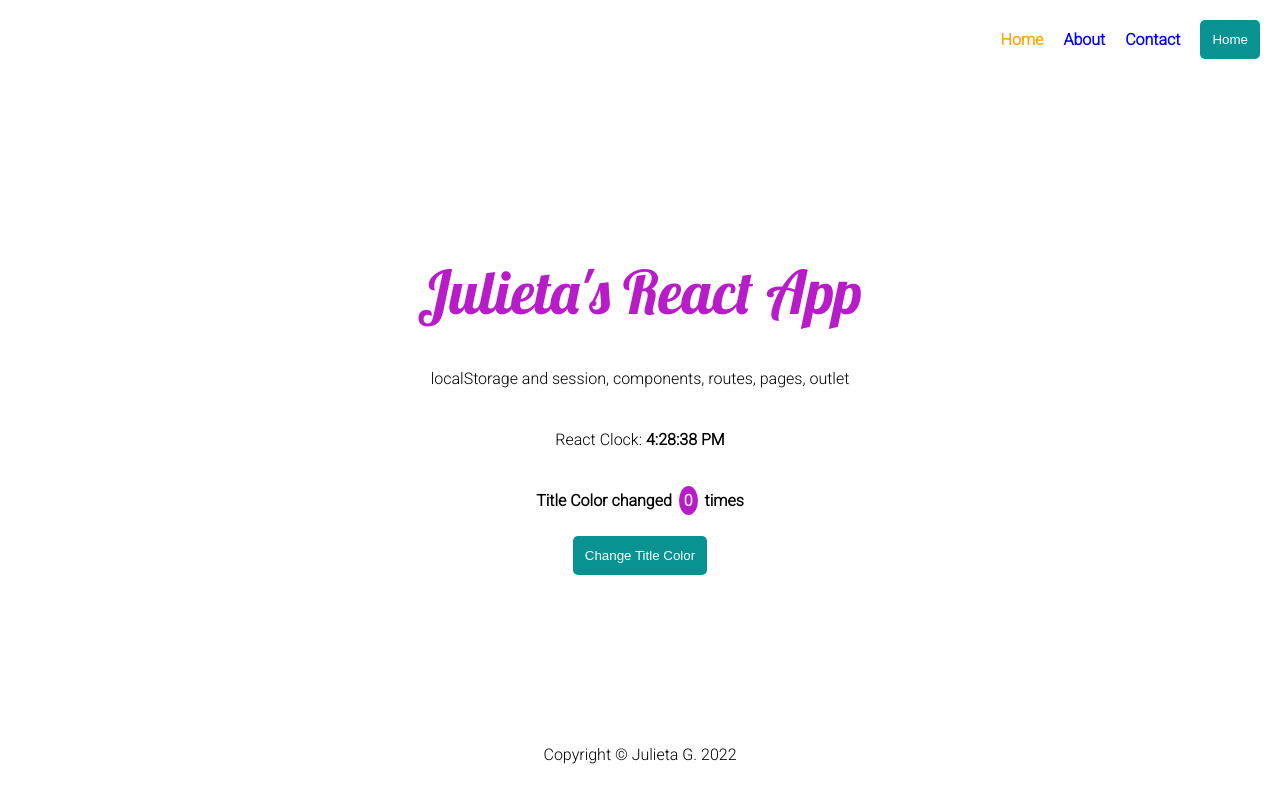
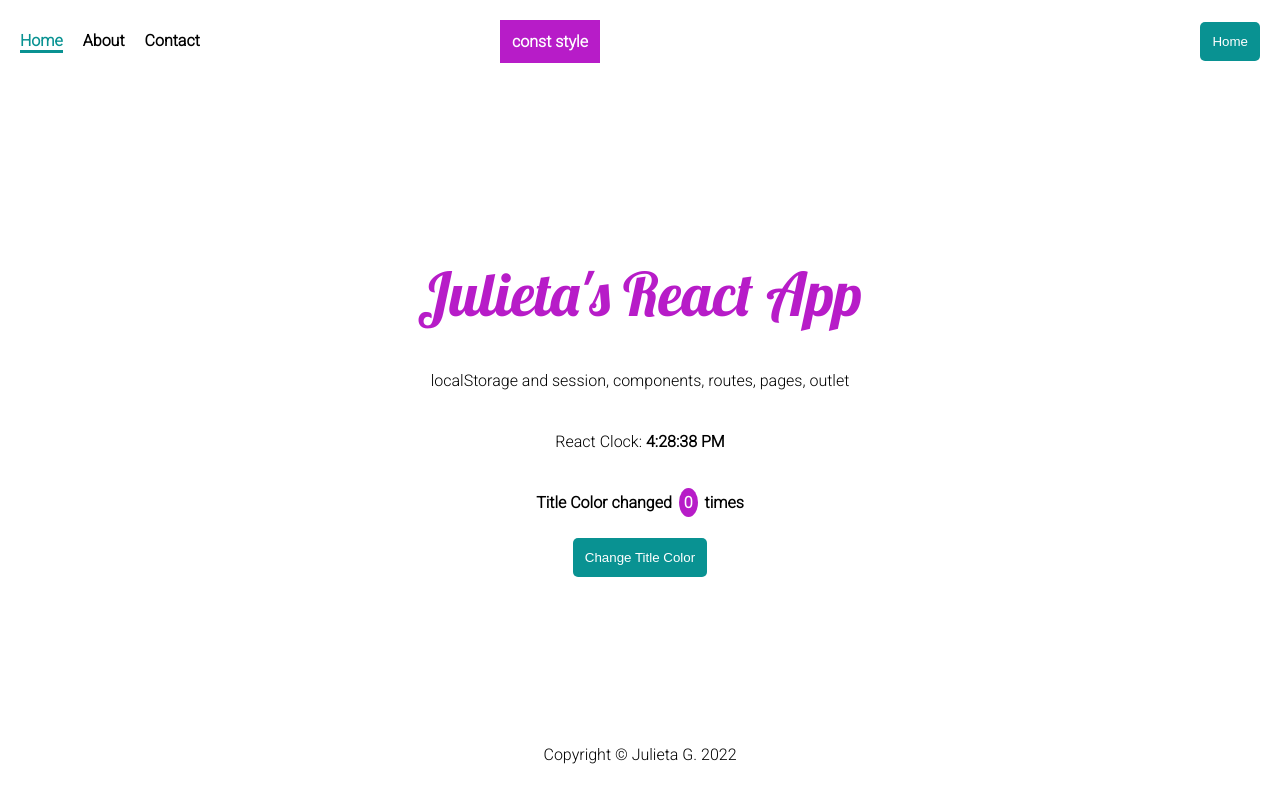
Before and after one commit to juliatag/web-dev-2, a React (Create React App) app in the folder sep-concern/myreactapp/: page / in a window 1280 px wide. Built offline with nearby package versions, Linux system fonts and the light colour scheme.

Commit message:
add btn style via const var in header.js

```diff
--- a/sep-concern/myreactapp/src/App.css
+++ b/sep-concern/myreactapp/src/App.css
@@ -1,4 +1,9 @@
 @import url('https://fonts.googleapis.com/css2?family=Lobster&family=Roboto:wght@300&display=swap');
+
+:root {
+    --pink: rgb(183, 28, 200);
+    --turquoise:  rgb(9, 146, 146);
+}
 
 
 body {
@@ -6,29 +11,13 @@ body {
 }
 
 h1 {
-    color: rgb(183, 28, 200);
+    color: var(--pink);
     font-family: 'Lobster', cursive;
     font-size: 60px;
     font-weight: 500;
 }
-
 /* header */
-.header {
-    display: flex;
-    gap:20px;
-    justify-content: end;
-    align-items: center;
-    padding: 20px;
-}
-
-.header a {
-text-decoration: none;
-font-weight:700;
-}
-
-.header a:hover {
-   opacity: 70%;
-}
+/* go to Header.css */
 
 /* footer */
 .footer {
@@ -63,7 +52,7 @@ font-weight:700;
 
 .btn {
     padding: 12px;
-    background-color: rgb(9, 146, 146);
+    background-color: var(--turquoise);
     border: none;
     color: #fff;
     flex-shrink: 0;
@@ -81,7 +70,7 @@ font-weight:700;
     padding: 5px;
     border-radius: 50%;
     margin: 3px;
-    background-color: rgb(183, 28, 200);
+    background-color: var(--pink);
     color: #fff;
 }
 
--- a/sep-concern/myreactapp/src/components/Header.css
+++ b/sep-concern/myreactapp/src/components/Header.css
@@ -1,10 +1,35 @@
+
+/* header */
+.header {
+    display: flex;
+    gap:20px;
+    justify-content: space-between;
+    align-items: center;
+    padding: 20px;
+}
+
+.header .nav {
+    display: flex;
+    gap:20px;
+    justify-content: left;
+}
+
+.header a {
+text-decoration: none;
+font-weight:700;
+}
+
+.header a:hover {
+   opacity: 70%;
+}
+
 /* Specific styles for non-active links */
 .link-inactive {
-    color: red;
+    color: black;
 }
 
 /* Specific styles for active links */
 .link-active {
-color: black;
-background: orange;
+    color: var(--turquoise);
+    border-bottom: 3px solid var(--turquoise);
 }
--- a/sep-concern/myreactapp/src/components/Header.js
+++ b/sep-concern/myreactapp/src/components/Header.js
@@ -3,19 +3,35 @@ import HomeButton from "./HomeButton";
 import "./Header.css";
 
 function Header() {
+  const buttonStyle = {
+    backgroundColor: "rgb(183, 28, 200)",
+    border: "none",
+    color: "white",
+    padding: "12px",
+    flexShrink: "0",
+    cursor: "pointer",
+  };
+
   return (
     <div className="header">
-      <NavLink style={({ isActive }) => (isActive ? { color: "orange" } : { color: "blue" })} to="/">
+      <div className="nav">
+        <NavLink className={({ isActive }) => (isActive ? "link-active" : "link-inactive")} to="/">
           Home
         </NavLink>
 
-      <NavLink style={({ isActive }) => (isActive ? { color: "orange" } : { color: "blue" })} to="/about">
+        <NavLink className={({ isActive }) => (isActive ? "link-active" : "link-inactive")} to="/about">
           About
         </NavLink>
 
-      <NavLink style={({ isActive }) => (isActive ? { color: "orange" } : { color: "blue" })} to="/contact">
+        <NavLink className={({ isActive }) => (isActive ? "link-active" : "link-inactive")} to="/contact">
           Contact
         </NavLink>
+      </div>
+      <NavLink style={buttonStyle} to="/">
+        const style
+      </NavLink>
+
+      <div className="links"></div>
 
       <HomeButton />
     </div>
--- a/sep-concern/myreactapp/src/pages/About.js
+++ b/sep-concern/myreactapp/src/pages/About.js
@@ -1,7 +1,7 @@
 function About() {
   return (
     <div className="main text-center">
-      <h1>About</h1>;
+      <h1>About</h1>
     </div>
   );
 }
--- a/sep-concern/myreactapp/src/pages/Contact.js
+++ b/sep-concern/myreactapp/src/pages/Contact.js
@@ -1,7 +1,7 @@
 function Contact() {
   return (
     <div className="main text-center">
-      <h1>Contact</h1>;
+      <h1>Contact</h1>
     </div>
   );
 }
```
Lines whose indentation alone changed are shown as unchanged.
